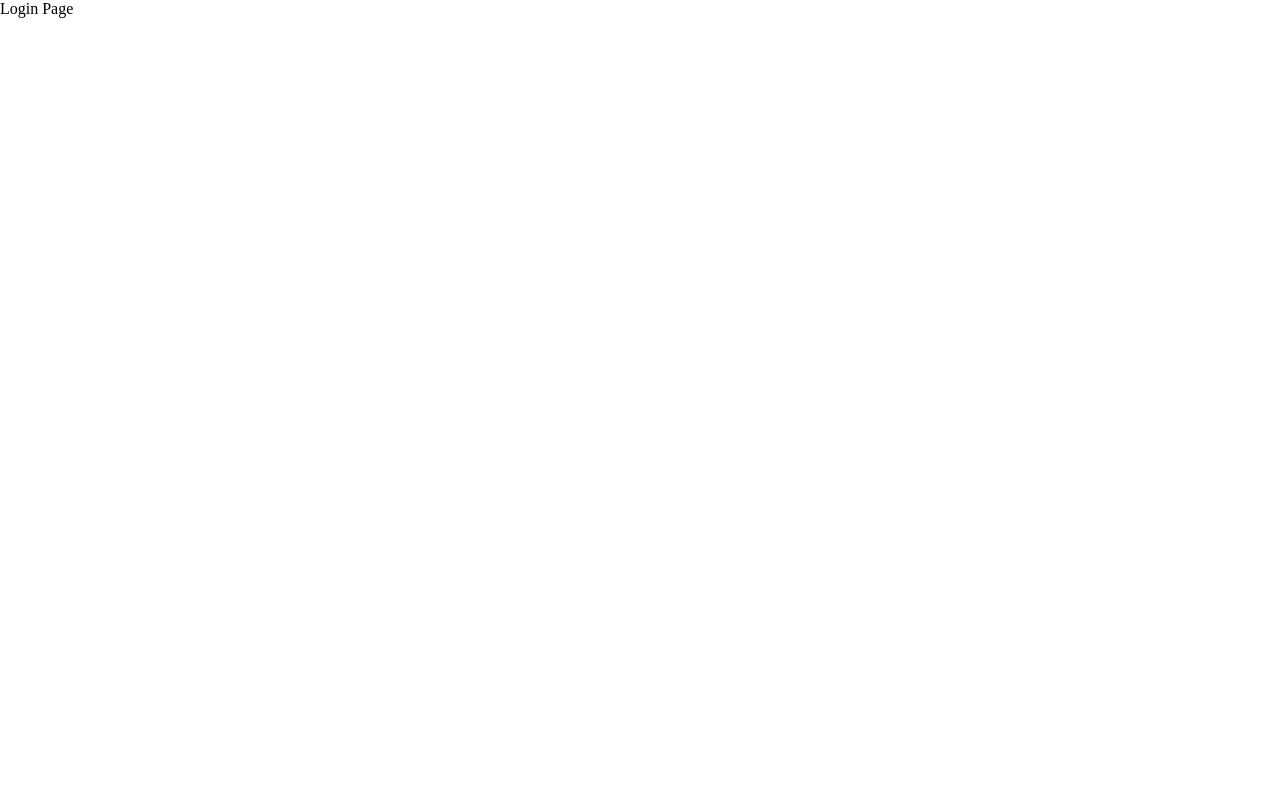
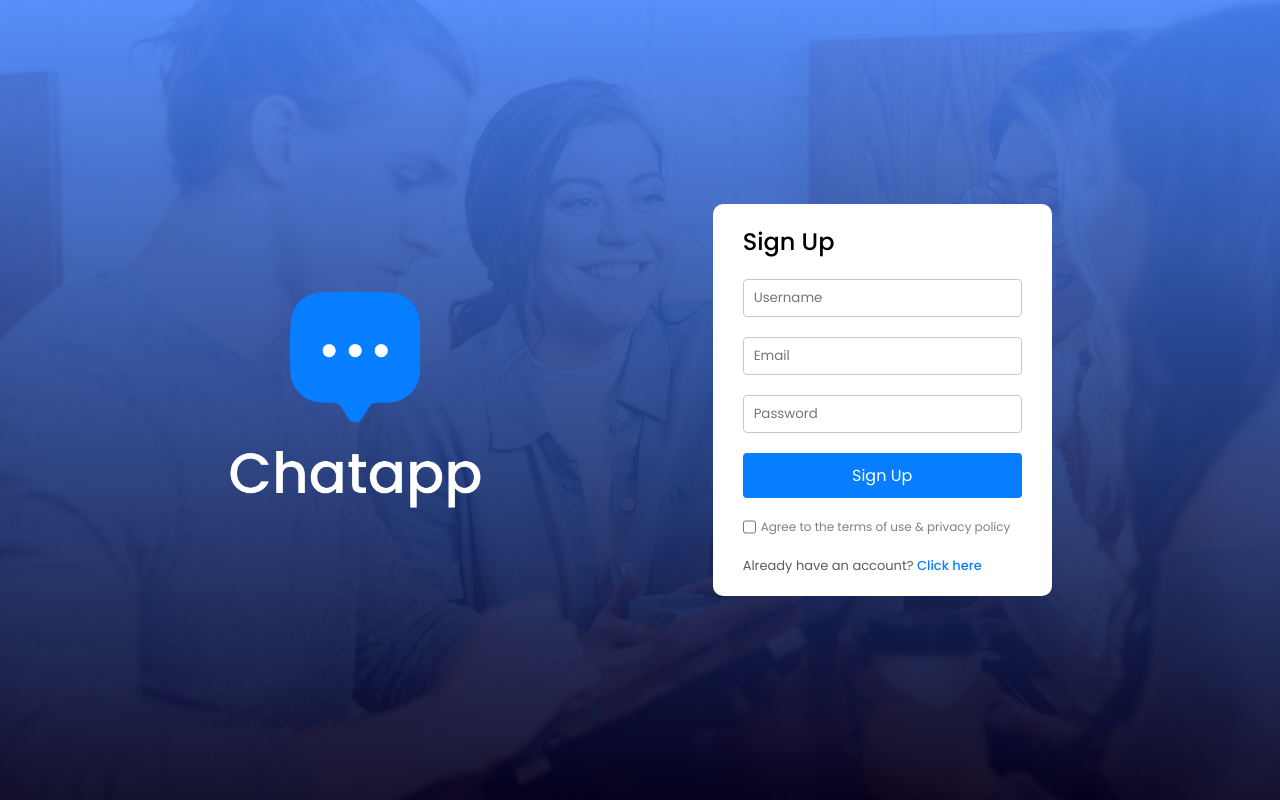
Before and after one commit to gonzagramaglia/realtime-chat, a React (Vite) app: page / in a window 1280 px wide. Built offline with nearby package versions, Linux system fonts and the light colour scheme.

Commit message:
frontend: Login page. Sign up form

```diff
--- a/src/index.css
+++ b/src/index.css
@@ -1,5 +1,8 @@
+@import url("https://fonts.googleapis.com/css2?family=Outfit:wght@100..900&family=Poppins:ital,wght@0,100;0,200;0,300;0,400;0,500;0,600;0,700;0,800;0,900;1,100;1,200;1,300;1,400;1,500;1,600;1,700;1,800;1,900&display=swap");
+
 * {
   padding: 0;
   margin: 0;
   box-sizing: border-box;
+  font-family: Poppins;
 }
--- a/src/pages/Login/Login.css
+++ b/src/pages/Login/Login.css
@@ -0,0 +1,66 @@
+.login {
+  min-height: 100vh;
+  background: url(/background.png) no-repeat;
+  background-size: cover;
+  display: flex;
+  align-items: center;
+  justify-content: space-evenly;
+}
+
+.login .logo {
+  width: max(20vw, 200px);
+}
+
+.login-form {
+  background: white;
+  padding: 20px 30px;
+  display: flex;
+  flex-direction: column;
+  gap: 20px;
+  border-radius: 10px;
+}
+
+.login-form h2 {
+  font-weight: 500;
+}
+
+.form-input {
+  padding: 8px 10px;
+  border: 1px solid #c9c9c9;
+  border-radius: 4px;
+  outline-color: #077eff;
+}
+
+.login-form button {
+  padding: 10px;
+  background-color: #077eff;
+  color: white;
+  font-size: 16px;
+  border: none;
+  border-radius: 4px;
+  cursor: pointer;
+}
+
+.login-term {
+  display: flex;
+  gap: 5px;
+  font-size: 12px;
+  color: #808080;
+}
+
+.login-forgot {
+  display: flex;
+  flex-direction: column;
+  gap: 5px;
+}
+
+.login-toggle {
+  font-size: 13px;
+  color: #5c5c5c;
+}
+
+.login-toggle span {
+  font-weight: 500;
+  color: #077eff;
+  cursor: pointer;
+}
--- a/src/pages/Login/Login.jsx
+++ b/src/pages/Login/Login.jsx
@@ -1,9 +1,43 @@
 import "./Login.css";
+import assets from "../../assets/assets.js";
 
 const Login = () => {
   return (
     <>
-      <div>Login Page</div>
+      <div className="login">
+        <img src={assets.logo_big} alt="logo" className="logo" />
+        <form className="login-form">
+          <h2>Sign Up</h2>
+          <input
+            type="text"
+            placeholder="Username"
+            required
+            className="form-input"
+          />
+          <input
+            type="email"
+            placeholder="Email"
+            required
+            className="form-input"
+          />
+          <input
+            type="password"
+            placeholder="Password"
+            required
+            className="form-input"
+          />
+          <button type="submit">Sign Up</button>
+          <div className="login-term">
+            <input type="checkbox" />
+            <p>Agree to the terms of use & privacy policy</p>
+          </div>
+          <div className="login-forgot">
+            <p className="login-toggle">
+              Already have an account? <span>Click here</span>
+            </p>
+          </div>
+        </form>
+      </div>
     </>
   );
 };
```
